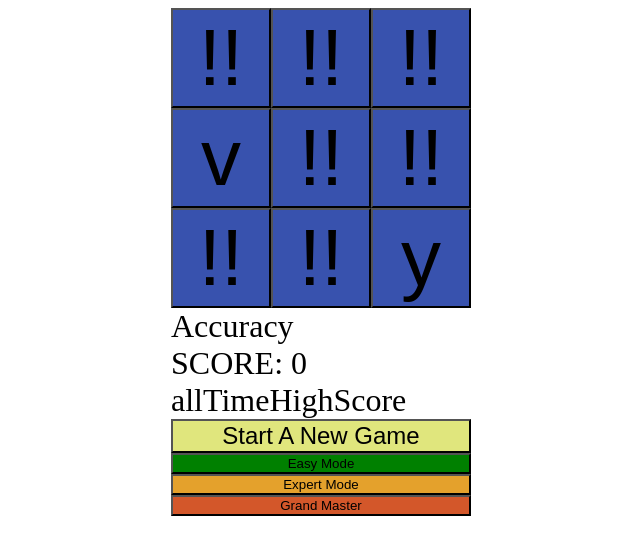
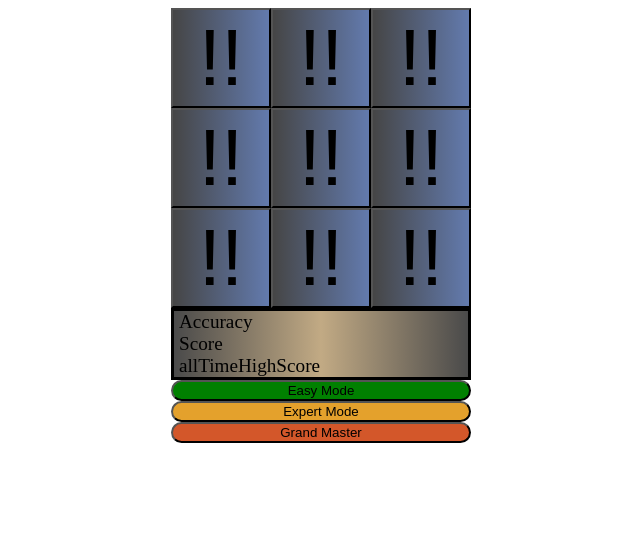
Before and after one commit to Chisato23/My-VSCode-Projects, a plain HTML site: page Typing App.html in a window 1280 px wide. Both pictures are taken after a click on the button "Start A New Game". Shown: the whole page, without its empty margins (319-959 px from the left). Drawn offline with Linux system fonts and the light colour scheme.

Commit message:
Typing App fully working, css need final polishing

```diff
--- a/Typing App.html
+++ b/Typing App.html
@@ -7,6 +7,9 @@
     <title>Typing App</title>
   </head>
   <style>
+    :root {
+      --grey: rgba(171, 173, 195, 0.77);
+    }
     .typing-grid {
       display: grid;
       justify-content: center;
@@ -17,7 +20,11 @@
 
     .typing-grid > button {
       font-size: 5rem;
-      background-color: rgb(56, 82, 174);
+      background-image: linear-gradient(
+        to right,
+        rgba(0, 0, 0, 0.71),
+        rgba(0, 41, 128, 0.589)
+      );
     }
     body {
       display: grid;
@@ -25,29 +32,75 @@
     }
 
     .result_Div {
-      font-size: 2rem;
+      font-size: 1.2rem;
+      padding-left: 5px;
+    }
+    .result_Div {
+      border: 1px;
+      border: solid;
+      background-image: linear-gradient(
+        to right,
+        rgba(0, 0, 0, 0.71),
+        rgba(128, 79, 0, 0.484),
+        rgba(0, 0, 0, 0.71)
+      );
     }
 
     .game-over {
-      font-size: 2rem;
-      background-color: rgb(174, 56, 156);
+      text-align: center;
+      font-size: 1.5rem;
+      background-image: linear-gradient(
+        to right,
+        rgba(0, 0, 0, 0.71),
+        rgba(45, 194, 204, 0.801),
+        rgba(0, 0, 0, 0.71)
+      );
+    }
+
+    #newGame,
+    .menu_Difficulty_Level button {
+      border-radius: 1vw;
+    }
+    .menu_Difficulty_Level button {
+      display: none;
     }
     #newGame {
+      background-image: linear-gradient(
+        to right,
+        rgba(0, 0, 0, 0.71),
+        var(--grey),
+        rgba(0, 0, 0, 0.71)
+      );
+    }
+
+    #newGame:hover,
+    #newGame:focus-visible {
       font-size: 1.5rem;
-      background-color: rgba(209, 217, 59, 0.663);
+      background-color: rgba(3, 25, 34, 0.988);
+      color: rgb(226, 43, 171);
     }
     .menu_Difficulty_Level {
       display: grid;
-      font-size: 2rem;
     }
+    .game-over:hover {
+      background-color: rgba(209, 217, 59, 0.663);
+    }
+
     #Easy {
-      background-color: green;
+      background: hsl(120, 100%, 25%);
     }
     #Expert {
-      background-color: rgb(228, 161, 44);
+      background: rgb(228, 161, 44);
     }
     #Master {
-      background-color: rgba(204, 61, 9, 0.863);
+      background: rgba(204, 61, 9, 0.863);
+    }
+    #Easy:hover,
+    #Expert:hover,
+    #Master:hover {
+      background: rgba(3, 25, 34, 0.988) !important;
+      color: rgb(226, 43, 171);
+      font-size: 1.5rem;
     }
   </style>
   <body>
@@ -289,9 +342,9 @@
       };
 
       // new game click to start, then choose difficulty
-      document
-        .getElementById("newGame")
-        .addEventListener("click", difficulty.expertLevel);
+      // document
+      //   .getElementById("newGame")
+      //   .addEventListener("click", difficulty.expertLevel);
       document
         .getElementById("Easy")
         .addEventListener("click", difficulty.easyLevel);
@@ -301,6 +354,40 @@
       document
         .getElementById("Master")
         .addEventListener("click", difficulty.masterLevel);
+
+      //CSS
+      document.getElementById("newGame").addEventListener("click", () => {
+        document.getElementById("newGame").style.display = "none";
+      });
+
+      document.getElementById("newGame").addEventListener("click", () => {
+        document.getElementById("Easy").style.display = "block";
+      });
+
+      document.getElementById("newGame").addEventListener("click", () => {
+        document.getElementById("Expert").style.display = "block";
+      });
+
+      document.getElementById("newGame").addEventListener("click", () => {
+        document.getElementById("Master").style.display = "block";
+      });
+
+      //hide difficulty btns after choosing levels
+      function hideBtns(clickbtn, hidebtn) {
+        document.getElementById(clickbtn).addEventListener("click", () => {
+          document.getElementById(hidebtn).style.display = "none";
+        });
+      }
+
+      hideBtns("Easy", "Easy");
+      hideBtns("Easy", "Expert");
+      hideBtns("Easy", "Master");
+      hideBtns("Expert", "Easy");
+      hideBtns("Expert", "Expert");
+      hideBtns("Expert", "Master");
+      hideBtns("Master", "Easy");
+      hideBtns("Master", "Expert");
+      hideBtns("Master", "Master");
 
       //start btn, run setInterval
       function startBtn(speed, level) {
@@ -316,6 +403,8 @@
             clearInterval(set_gameOver_Check);
             clearInterval(set_generateText);
             clearInterval(set_stopInterval);
+
+            document.getElementById("newGame").style.display = "block";
           }
         }
 
@@ -323,8 +412,6 @@
         let set_gameOver_Check = setInterval(gameOver_Check, speed);
         let set_stopInterval = setInterval(stopInterval, speed);
       }
-
-      // add typespeed meter, increasing level, rainbow
     </script>
   </body>
 </html>
```
